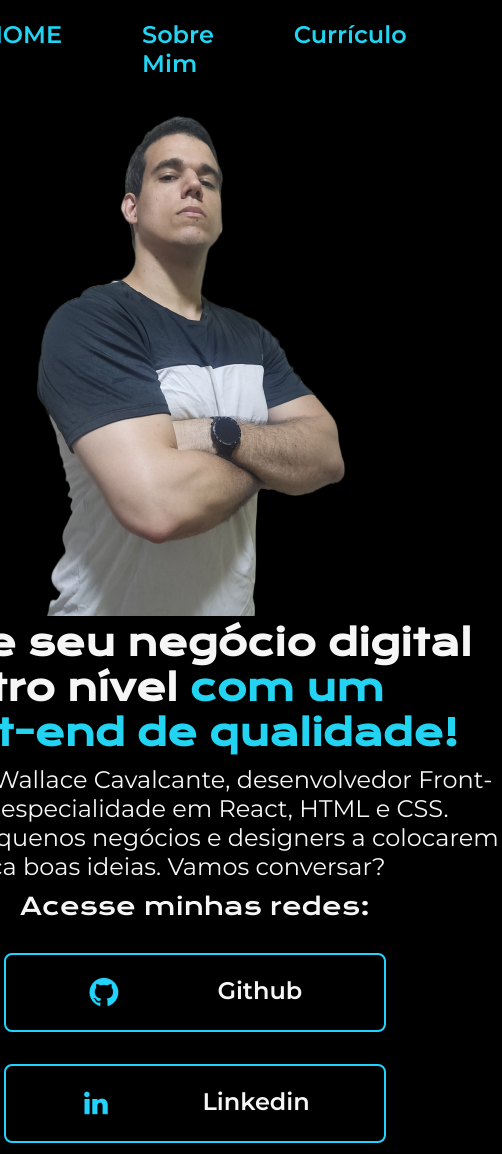
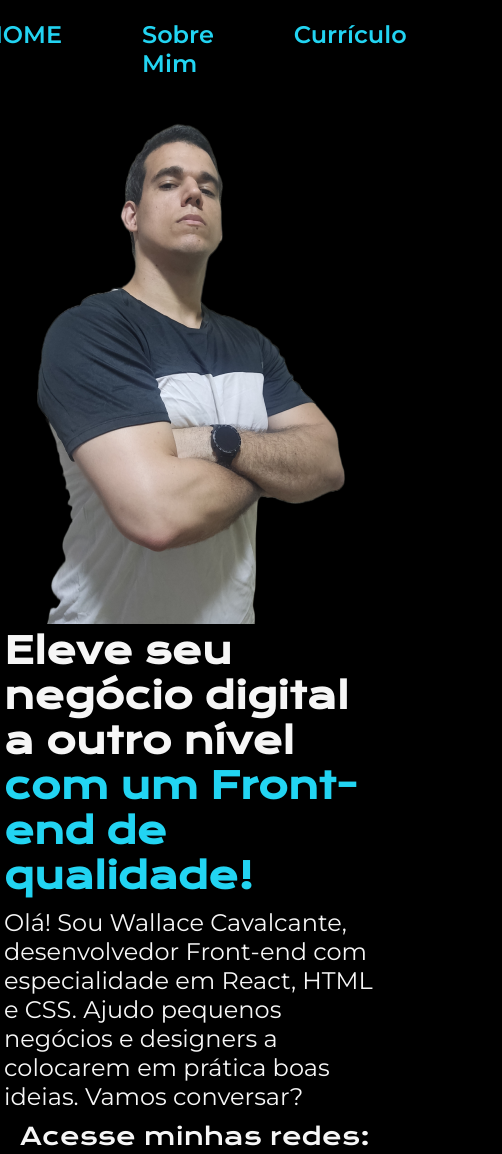
Before and after one commit to wallacemast/apresentacao, a plain HTML site: page index.html in a window 390 px wide. Shown: the top 1154 px of the page, 502 px wide, since content can reach past the window. Drawn offline with nearby package versions, Linux system fonts and the light colour scheme.

Commit message:
Ajustes de Responsividade.

```diff
--- a/styles/style.css
+++ b/styles/style.css
@@ -96,7 +96,7 @@ body{
     font-weight: 600;
     color: var(--cor-secundaria);
     /* background-color: #22D4FD; */
-    width: 378px;
+    width: 23.62rem;
     text-align: center  ;
     border: 2px solid #22D4FD;
     border-radius: 8px;
@@ -111,7 +111,7 @@ body{
 }
 
 .apresentacao__imagem {
-    width: 326;
+    width: 20.37rem;
 }
 
 .rodape {
@@ -157,16 +157,14 @@ body{
         padding: 5%;
         justify-items: center;
     }
+
     .apresentacao{
+        padding: 5%;
         flex-direction: column-reverse;
         align-items: center;
     }
+
     .apresentacao__conteudo{
-
-    }
-
-
-    .rodape{
-
+        width: auto ;
     }
 }
```
